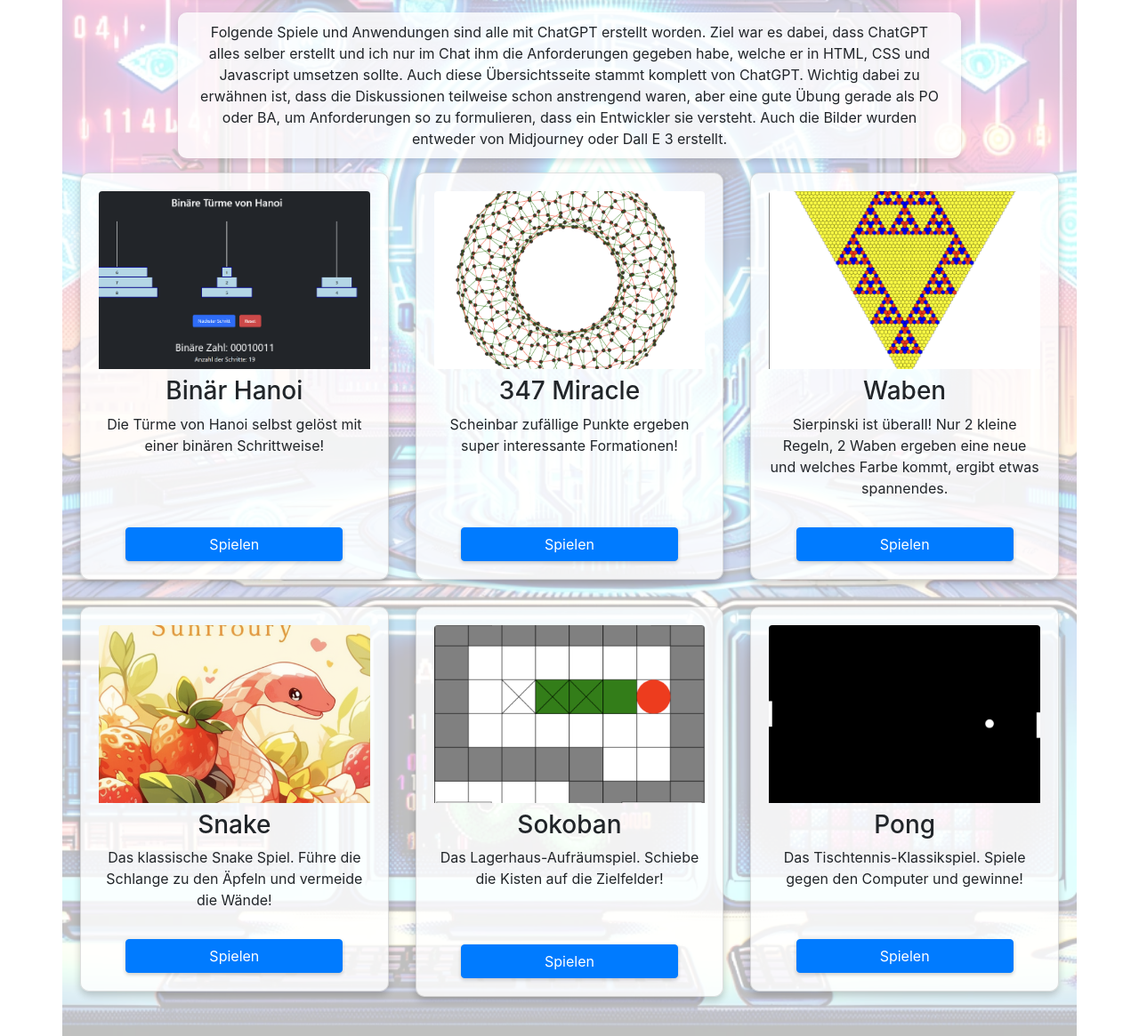
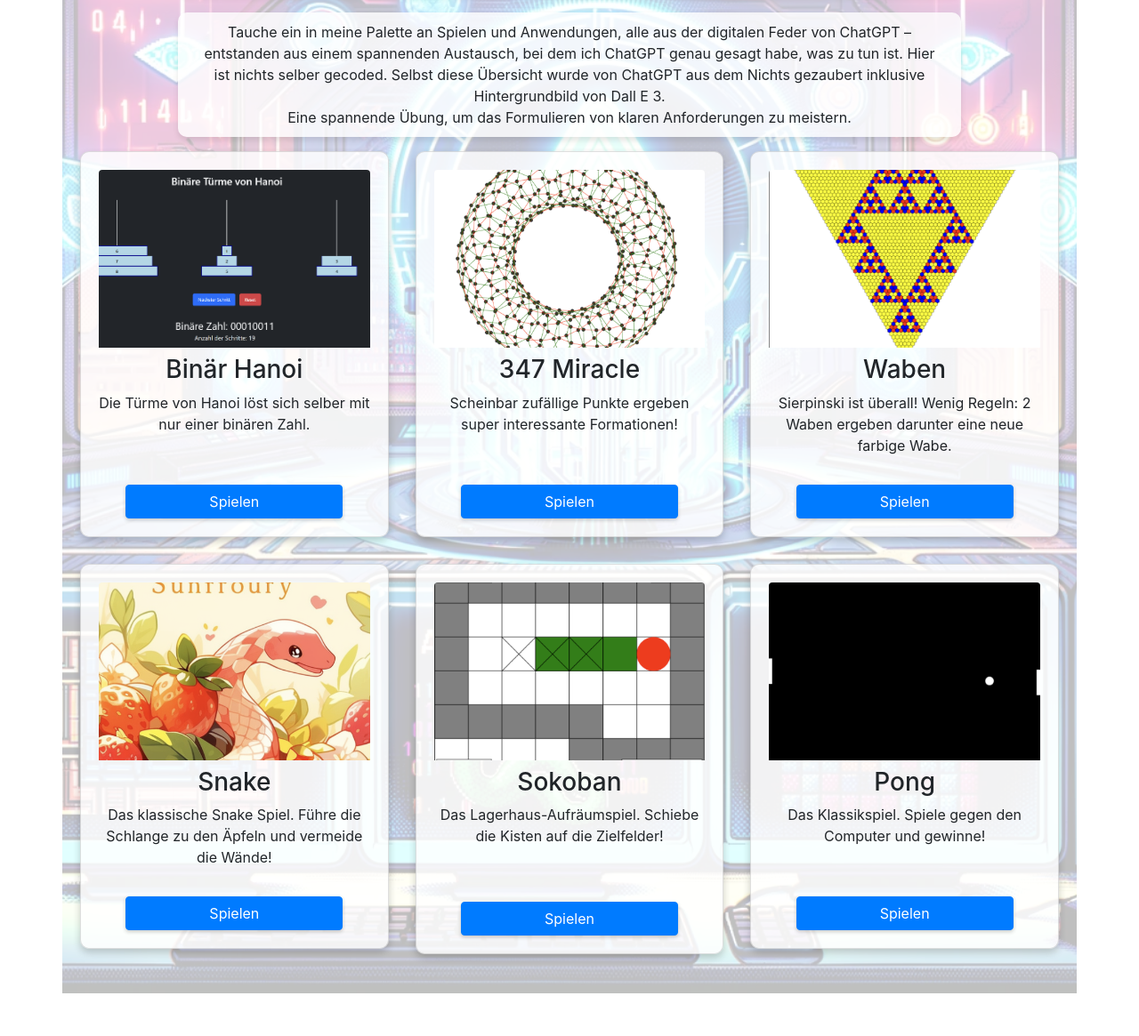
Before and after one commit to TheApo/ai, a plain HTML site: page index.html in a window 1280 px wide. Shown: the part 162-1327 px from the top of the page at 89% size. After the commit the page ends 1279 px from the top, so only its background shows below. Drawn offline with nearby package versions, Linux system fonts and the light colour scheme.

Commit message:
Anpassungen

```diff
--- a/index.html
+++ b/index.html
@@ -10,7 +10,7 @@
 <body>
   <div class="container bg-overlay">
     <h1 class="page-title">Spiele/Anwendungen, die mit ChatGPT erstellt worden</h1>
-	<p class="subtitle">Folgende Spiele und Anwendungen sind alle mit ChatGPT erstellt worden. Ziel war es dabei, dass ChatGPT alles selber erstellt und ich nur im Chat ihm die Anforderungen gegeben habe, welche er in HTML, CSS und Javascript umsetzen sollte. Auch diese Übersichtsseite stammt komplett von ChatGPT. Wichtig dabei zu erwähnen ist, dass die Diskussionen teilweise schon anstrengend waren, aber eine gute Übung gerade als PO oder BA, um Anforderungen so zu formulieren, dass ein Entwickler sie versteht. Auch die Bilder wurden entweder von Midjourney oder Dall E 3 erstellt.</p>
+	<p class="subtitle">Tauche ein in meine Palette an Spielen und Anwendungen, alle aus der digitalen Feder von ChatGPT – entstanden aus einem spannenden Austausch, bei dem ich ChatGPT genau gesagt habe, was zu tun ist. Hier ist nichts selber gecoded. Selbst diese Übersicht wurde von ChatGPT aus dem Nichts gezaubert inklusive Hintergrundbild von Dall E 3.<br />Eine spannende Übung, um das Formulieren von klaren Anforderungen zu meistern.</p>
     <div class="row">
 
       <div class="col-md-4 game-entry">
@@ -19,7 +19,7 @@
             <img src="images/hanoi.png" alt="Binäres Türme von Hanoi" class="game-image">
             <div class="game-description">
               <h3>Binär Hanoi</h3>
-              <p>Die Türme von Hanoi selbst gelöst mit einer binären Schrittweise!</p>
+              <p>Die Türme von Hanoi löst sich selber mit nur einer binären Zahl.</p>
               <a href="https://theapo.github.io/index.html" class="btn btn-primary">Spielen</a>
             </div>
 		  </div>
@@ -43,7 +43,7 @@
             <img src="images/waben.png" alt="Waben" class="game-image">
             <div class="game-description">
               <h3>Waben</h3>
-              <p>Sierpinski ist überall! Nur 2 kleine Regeln, 2 Waben ergeben eine neue und welches Farbe kommt, ergibt etwas spannendes.</p>
+              <p>Sierpinski ist überall! Wenig Regeln: 2 Waben ergeben darunter eine neue farbige Wabe.</p>
               <a href="https://theapo.github.io/waben/index.html" class="btn btn-primary">Spielen</a>
             </div>
 		  </div>
@@ -80,7 +80,7 @@
             <img src="images/pong.png" alt="Pong Spiel" class="game-image">
             <div class="game-description">
               <h3>Pong</h3>
-              <p>Das Tischtennis-Klassikspiel. Spiele gegen den Computer und gewinne!</p>
+              <p>Das Klassikspiel. Spiele gegen den Computer und gewinne!</p>
               <a href="pong/index.html" class="btn btn-primary">Spielen</a>
             </div>
 		  </div>
```
